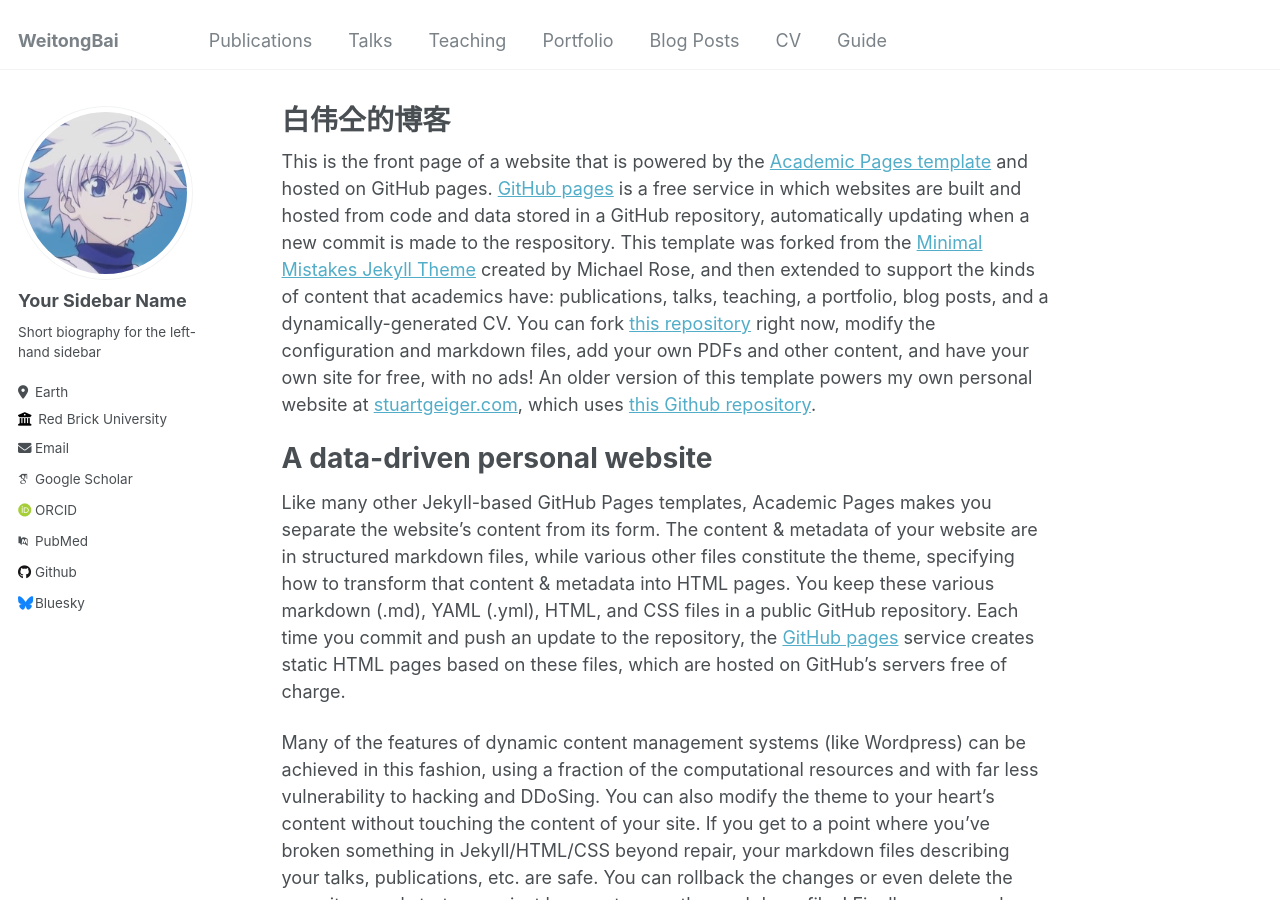
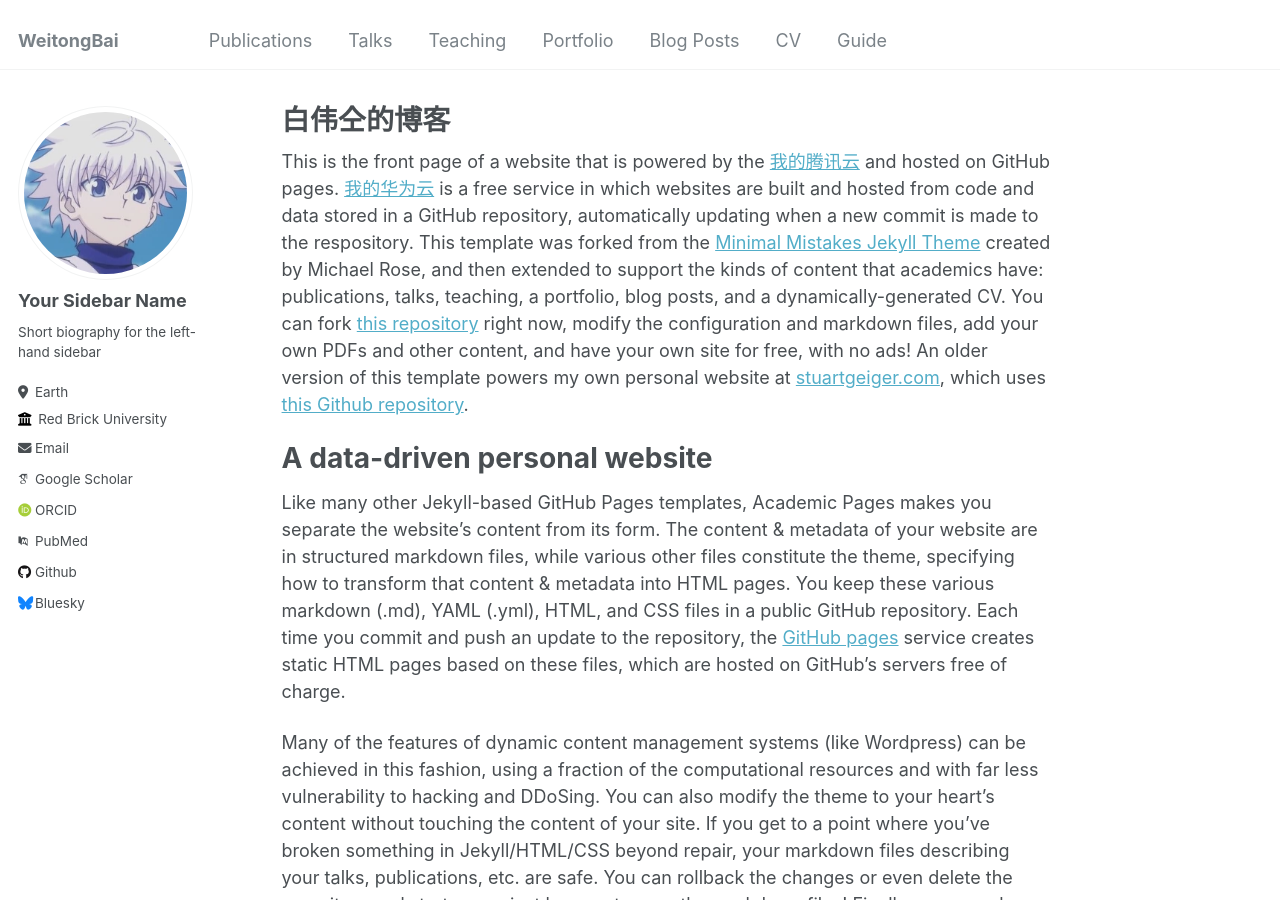
Before and after one commit to python-jiang/python-jiang.github.io, a Jekyll site: the page built from _pages/about.md, in a window 1280 px wide and 900 px high. Built offline with Jekyll 4.4.1, drawn with Linux system fonts in a browser that asks for light colours; some web fonts are replaced.

Commit message:
github访问国内腾讯云、华为云

```diff
--- a/_pages/about.md
+++ b/_pages/about.md
@@ -7,7 +7,7 @@
   - /about.html
 ---
 
-This is the front page of a website that is powered by the [Academic Pages template](https://github.com/academicpages/academicpages.github.io) and hosted on GitHub pages. [GitHub pages](https://pages.github.com) is a free service in which websites are built and hosted from code and data stored in a GitHub repository, automatically updating when a new commit is made to the respository. This template was forked from the [Minimal Mistakes Jekyll Theme](https://mmistakes.github.io/minimal-mistakes/) created by Michael Rose, and then extended to support the kinds of content that academics have: publications, talks, teaching, a portfolio, blog posts, and a dynamically-generated CV. You can fork [this repository](https://github.com/academicpages/academicpages.github.io) right now, modify the configuration and markdown files, add your own PDFs and other content, and have your own site for free, with no ads! An older version of this template powers my own personal website at [stuartgeiger.com](http://stuartgeiger.com), which uses [this Github repository](https://github.com/staeiou/staeiou.github.io).
+This is the front page of a website that is powered by the [我的腾讯云](http://140.143.170.59:5173/bwt) and hosted on GitHub pages. [我的华为云](http://123.249.78.153:8082/huaweiB-query-tencentA) is a free service in which websites are built and hosted from code and data stored in a GitHub repository, automatically updating when a new commit is made to the respository. This template was forked from the [Minimal Mistakes Jekyll Theme](https://mmistakes.github.io/minimal-mistakes/) created by Michael Rose, and then extended to support the kinds of content that academics have: publications, talks, teaching, a portfolio, blog posts, and a dynamically-generated CV. You can fork [this repository](https://github.com/academicpages/academicpages.github.io) right now, modify the configuration and markdown files, add your own PDFs and other content, and have your own site for free, with no ads! An older version of this template powers my own personal website at [stuartgeiger.com](http://stuartgeiger.com), which uses [this Github repository](https://github.com/staeiou/staeiou.github.io).
 
 A data-driven personal website
 ======
```
